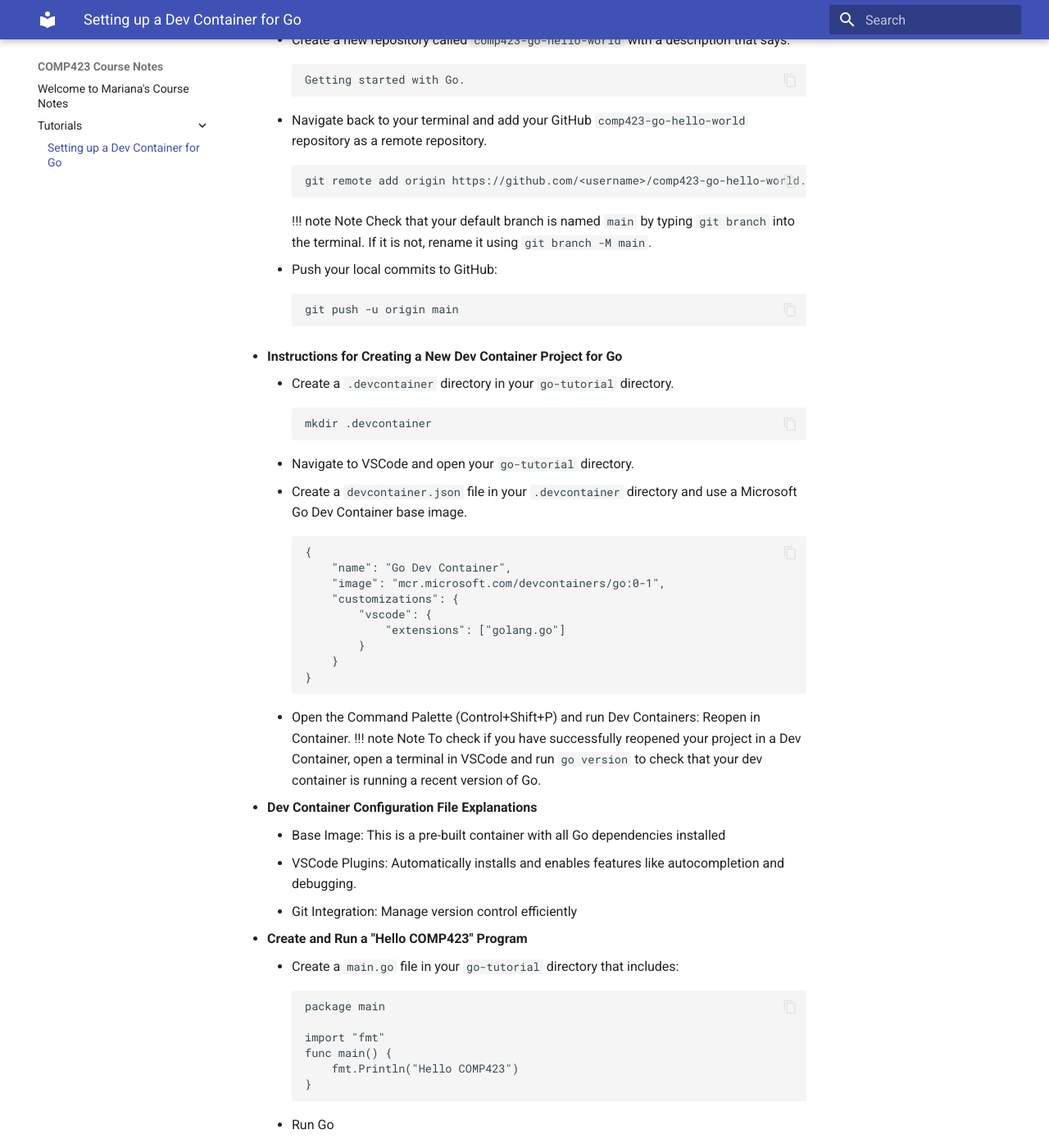
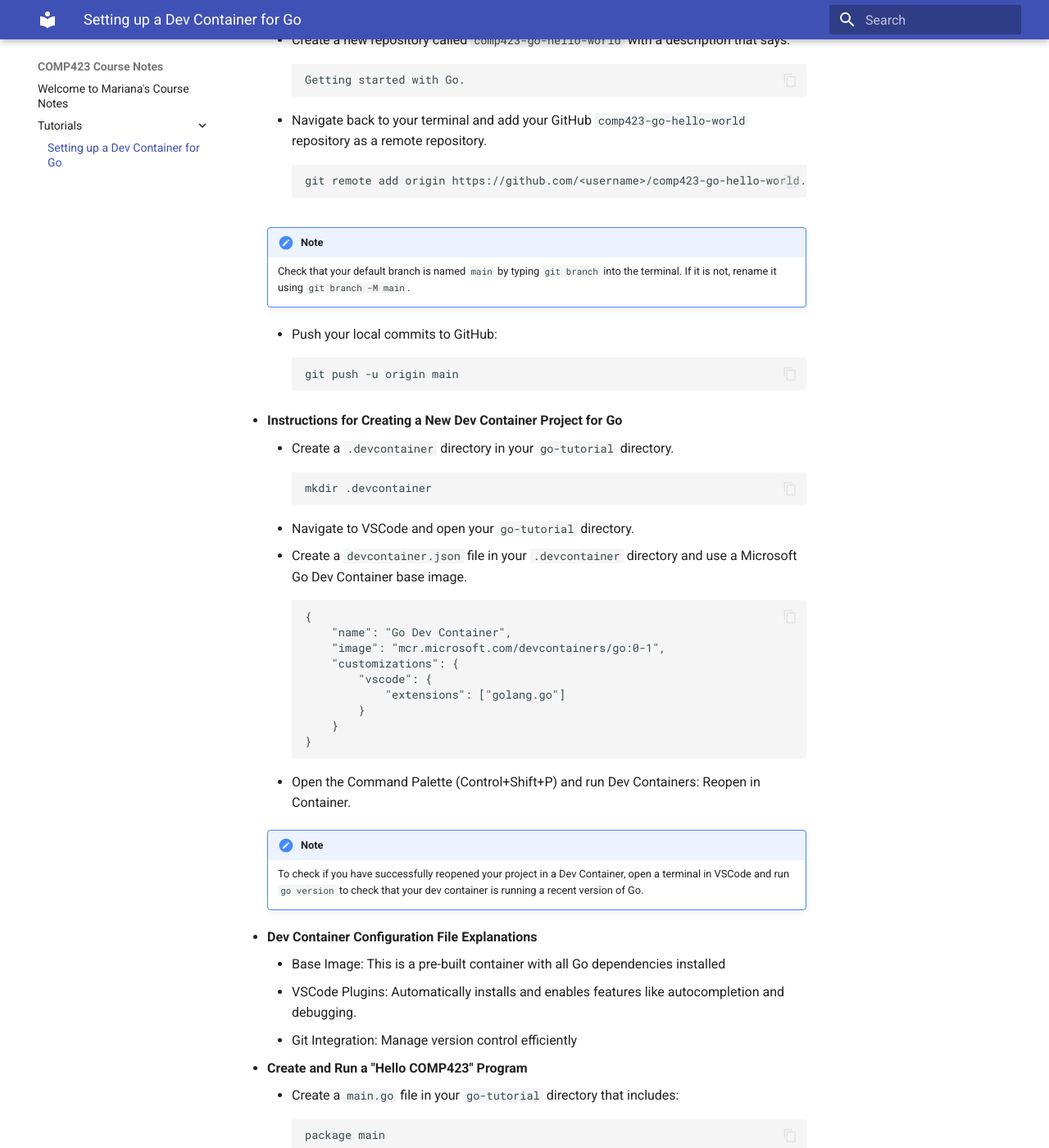
Before and after one commit to marianarp754/comp423-course-notes, an MkDocs documentation site: the page built from docs/tutorials/go-setup.md, in a window 1280 px wide and 1400 px high, scrolled down 810 px. Shown: the whole window at 82% size. Built offline with MkDocs 1.6.1 and Material for MkDocs 9.7.7, drawn with Linux system fonts in a browser that asks for light colours.

Commit message:
Fix Notes/Style Consistency

````diff
--- a/docs/tutorials/go-setup.md
+++ b/docs/tutorials/go-setup.md
@@ -34,8 +34,8 @@
         ```
         git remote add origin https://github.com/<username>/comp423-go-hello-world.git
         ```
-        !!! note Note
-            Check that your default branch is named `main` by typing `git branch` into the terminal. If it is not, rename it using `git branch -M main`.
+    !!! note
+        Check that your default branch is named `main` by typing `git branch` into the terminal. If it is not, rename it using `git branch -M main`.
     - Push your local commits to GitHub:
         ```
         git push -u origin main
@@ -61,8 +61,8 @@
         }
         ```
     - Open the Command Palette (Control+Shift+P) and run Dev Containers: Reopen in Container.
-        !!! note Note
-            To check if you have successfully reopened your project in a Dev Container, open a terminal in VSCode and run `go version` to check that your dev container is running a recent version of Go.
+    !!! note
+        To check if you have successfully reopened your project in a Dev Container, open a terminal in VSCode and run `go version` to check that your dev container is running a recent version of Go.
 
 
 4. **Dev Container Configuration File Explanations**
@@ -90,7 +90,7 @@
         go build main.go
         ./main
         ```
-    !!! note Note
+    !!! note
         The `go build` command compiles Go code into a standalone binary executable, similar to how `gcc` compiles C code in COMP211. This binary can run independently, making it ideal for production use. On the other hand, `go run` compiles and executes the code in one step without creating a reusable binary, making it more convenient for quick testing and development.
 
 
````
